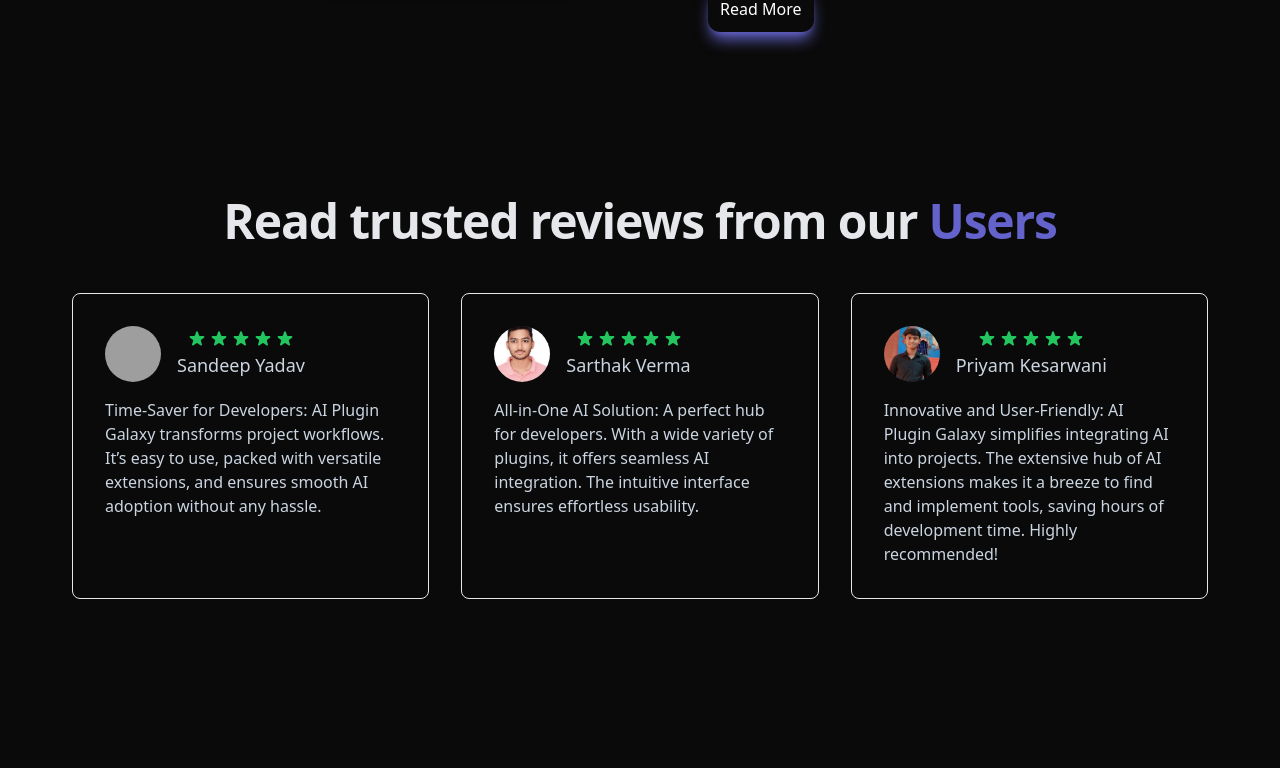
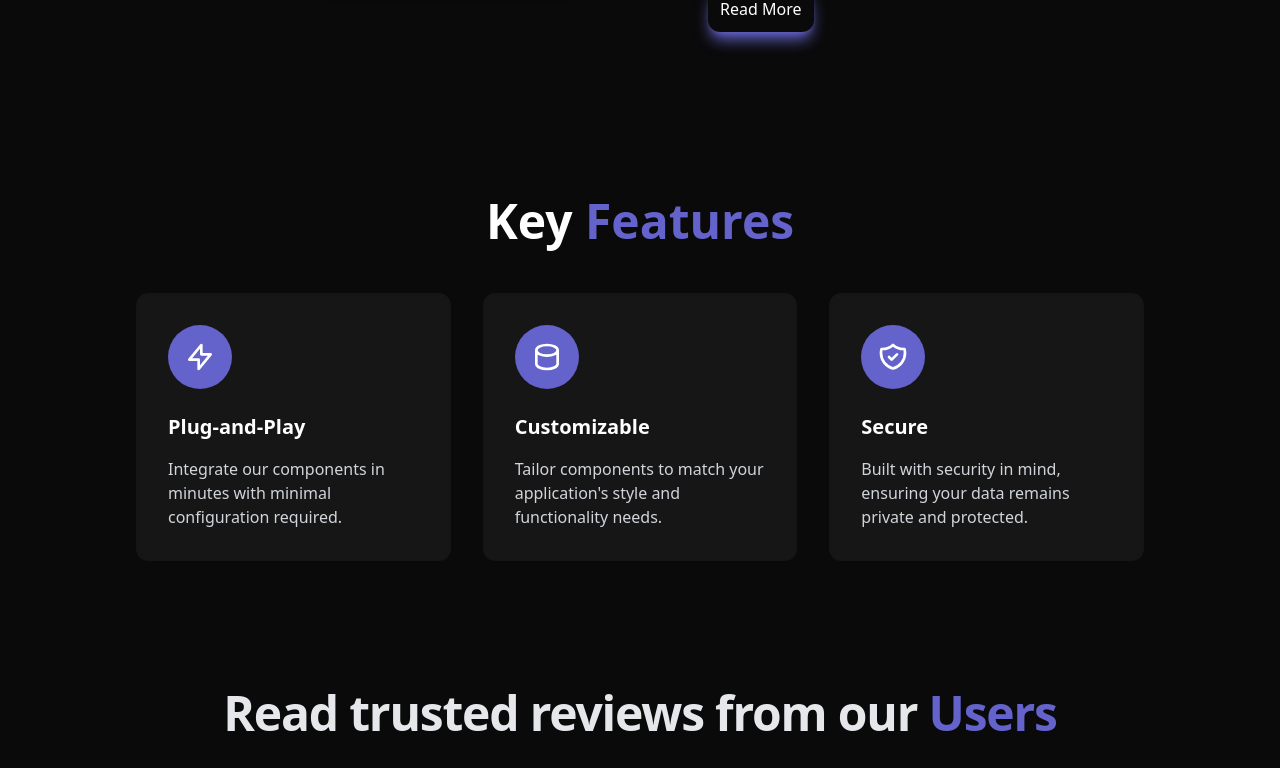
Before and after one commit to anis5165/AI-Plugin-Galaxy, a Next.js app in the folder frontend/: page / in a window 1280 px wide. Shown: the part 1359-2127 px from the top of the page. Built offline with nearby package versions, Linux system fonts and the light colour scheme; grey boxes are pictures that could not be loaded; what tailwindcss-motion would draw is missing.

Commit message:
feat: update API endpoints to use environment variable for base URL and enhance CORS configuration

```diff
--- a/frontend/src/app/(main)/contactus/page.jsx
+++ b/frontend/src/app/(main)/contactus/page.jsx
@@ -25,7 +25,7 @@ const ContactUs = () => {
             details: '',
         },
         onSubmit: (values, { resetForm }) => {
-            axios.post('http://localhost:5000/contact/add', values)
+            axios.post(`${process.env.NEXT_PUBLIC_API_URL}/contact/add`, values)
                 .then(() => {
                     resetForm();
                     toast.success('Message sent successfully!');
--- a/frontend/src/app/(main)/documentation/[id]/page.jsx
+++ b/frontend/src/app/(main)/documentation/[id]/page.jsx
@@ -16,7 +16,7 @@ const Documentation = () => {
 
   const fetchExtensionData = async (values) => {
     try {
-      const res = await axios.get('http://localhost:5000/extension/getbyid/' + id, values)
+      const res = await axios.get(`${process.env.NEXT_PUBLIC_API_URL}/extension/getbyid/` + id, values)
       console.log(res.data)
       setExtensionData(res.data)
     } catch (error) {
--- a/frontend/src/app/(main)/extensionss/page.jsx
+++ b/frontend/src/app/(main)/extensionss/page.jsx
@@ -15,7 +15,7 @@ const Documentation = () => {
     // Fetch extensions data
     const fetchExtensionData = async () => {
         try {
-            const res = await axios.get('http://localhost:5000/extension/getall');
+            const res = await axios.get(`${process.env.NEXT_PUBLIC_API_URL}/extension/getall`);
             setExtensionData(res.data);
             setFilteredData(res.data); // Initialize filtered data
         } catch (error) {
--- a/frontend/src/app/(main)/login/page.jsx
+++ b/frontend/src/app/(main)/login/page.jsx
@@ -33,7 +33,7 @@ const Login = () => {
         },
         onSubmit: async (values, action) => {
             try {
-                const res = await fetch('http://localhost:5000/user/authenticate', {
+                const res = await fetch(`${process.env.NEXT_PUBLIC_API_URL}/user/authenticate`, {
                     method: 'POST',
                     body: JSON.stringify(values),
                     headers: {
--- a/frontend/src/app/(main)/signup/page.jsx
+++ b/frontend/src/app/(main)/signup/page.jsx
@@ -37,7 +37,7 @@ const SignUp = () => {
             password: '',
         },
         onSubmit: (values, { resetForm }) => {
-            axios.post('http://localhost:5000/user/add', values)
+            axios.post(`${process.env.NEXT_PUBLIC_API_URL}/user/add`, values)
                 .then((result) => {
                     resetForm();
                     toast.success('User Successfully Added');
--- a/frontend/src/app/admin/feedback/page.jsx
+++ b/frontend/src/app/admin/feedback/page.jsx
@@ -19,7 +19,7 @@ const Contact = () => {
     const [feedbackList, setFeedbackList] = useState([])
 
     const fetchFeedbackList = () => {
-        axios.get('http://localhost:5000/contact/getall')
+        axios.get(`${process.env.NEXT_PUBLIC_API_URL}/contact/getall`)
             .then((res) => {
                 console.log(res.status)
                 console.table(res.data)
@@ -35,7 +35,7 @@ const Contact = () => {
     }, [])
 
     const deleteFeedback = (id) => {
-        axios.delete('http://localhost:5000/contact/delete/' + id)
+        axios.delete(`${process.env.NEXT_PUBLIC_API_URL}/contact/delete/` + id)
             .then((result) => {
                 toast.success('User deleted successfully')
                 fetchFeedbackList()
--- a/frontend/src/app/admin/manageUser/page.jsx
+++ b/frontend/src/app/admin/manageUser/page.jsx
@@ -13,7 +13,7 @@ const Manageuser = () => {
 
 
     const fetchUserList = () => {
-        axios.get('http://localhost:5000/user/getall')
+        axios.get(`${process.env.NEXT_PUBLIC_API_URL}/user/getall`)
             .then((res) => {
                 console.log(res.status)
                 console.table(res.data)
@@ -28,7 +28,7 @@ const Manageuser = () => {
     }, [])
 
     const deleteUser = (id) => {
-        axios.delete('http://localhost:5000/user/delete/' + id)
+        axios.delete(`${process.env.NEXT_PUBLIC_API_URL}/user/delete/` + id)
             .then((result) => {
                 toast.success('User deleted successfully')
                 fetchUserList()
--- a/frontend/src/app/page.jsx
+++ b/frontend/src/app/page.jsx
@@ -68,6 +68,51 @@ const Home = () => {
             </div>
           </div>
         </div>
+
+
+
+
+        {/* features */}
+        <section id="features" className="py-16">
+          <div className="container mx-auto px-6 md:px-24">
+            <h2 className="text-2xl md:text-5xl font-bold text-center mb-12">Key <span className='text-[#6463cb]'>Features</span></h2>
+            <div className="grid grid-cols-1 md:grid-cols-3 gap-8">
+              <div className="bg-white/5 p-8 rounded-xl backdrop-blur-sm">
+                <div className="w-16 h-16 bg-[#6463cb] rounded-full flex items-center justify-center mb-6">
+                  <svg className="w-8 h-8" fill="none" stroke="currentColor" viewBox="0 0 24 24" xmlns="http://www.w3.org/2000/svg">
+                    <path strokeLinecap="round" strokeLinejoin="round" strokeWidth="2" d="M13 10V3L4 14h7v7l9-11h-7z"></path>
+                  </svg>
+                </div>
+                <h3 className="text-xl font-bold mb-4">Plug-and-Play</h3>
+                <p className="text-gray-300">
+                  Integrate our components in minutes with minimal configuration required.
+                </p>
+              </div>
+              <div className="bg-white/5 p-8 rounded-xl backdrop-blur-sm">
+                <div className="w-16 h-16 bg-[#6463cb] rounded-full flex items-center justify-center mb-6">
+                  <svg className="w-8 h-8" fill="none" stroke="currentColor" viewBox="0 0 24 24" xmlns="http://www.w3.org/2000/svg">
+                    <path strokeLinecap="round" strokeLinejoin="round" strokeWidth="2" d="M4 7v10c0 2.21 3.582 4 8 4s8-1.79 8-4V7M4 7c0 2.21 3.582 4 8 4s8-1.79 8-4M4 7c0-2.21 3.582-4 8-4s8 1.79 8 4"></path>
+                  </svg>
+                </div>
+                <h3 className="text-xl font-bold mb-4">Customizable</h3>
+                <p className="text-gray-300">
+                  Tailor components to match your application's style and functionality needs.
+                </p>
+              </div>
+              <div className="bg-white/5 p-8 rounded-xl backdrop-blur-sm">
+                <div className="w-16 h-16 bg-[#6463cb] rounded-full flex items-center justify-center mb-6">
+                  <svg className="w-8 h-8" fill="none" stroke="currentColor" viewBox="0 0 24 24" xmlns="http://www.w3.org/2000/svg">
+                    <path strokeLinecap="round" strokeLinejoin="round" strokeWidth="2" d="M9 12l2 2 4-4m5.618-4.016A11.955 11.955 0 0112 2.944a11.955 11.955 0 01-8.618 3.04A12.02 12.02 0 003 9c0 5.591 3.824 10.29 9 11.622 5.176-1.332 9-6.03 9-11.622 0-1.042-.133-2.052-.382-3.016z"></path>
+                  </svg>
+                </div>
+                <h3 className="text-xl font-bold mb-4">Secure</h3>
+                <p className="text-gray-300">
+                  Built with security in mind, ensuring your data remains private and protected.
+                </p>
+              </div>
+            </div>
+          </div>
+        </section>
 
         {/* Testimonial */}
 
@@ -306,7 +351,21 @@ const Home = () => {
 
         </div>
 
+        {/* CTA Section */}
+        <section className="py-28">
+          <div className="container mx-auto px-6 text-center">
+            <h2 className="text-3xl md:text-4xl font-bold mb-8">Ready to enhance your application with AI?</h2>
+            <p className="text-xl mb-8 max-w-2xl mx-auto">
+              Join thousands of developers who are building smarter applications with AI Extensions.
+            </p>
+            <Link href="/extensionss" className="text-[#6463cb] hover:text-white shadow-xl shadow-[#6463cb] hover:border hover:border-[#6463cb] font-bold py-3 px-8 rounded-lg transition">
+              Get Started Today
+            </Link>+
+          </div>
+        </section>
+
       </div >
+
       <Footer />
     </>
 
```
Also changed, not shown: frontend/src/app/admin/extensionForm/page.jsx (+20 -20 lines), 2 other files (tests, documents, lock files or other folders).
